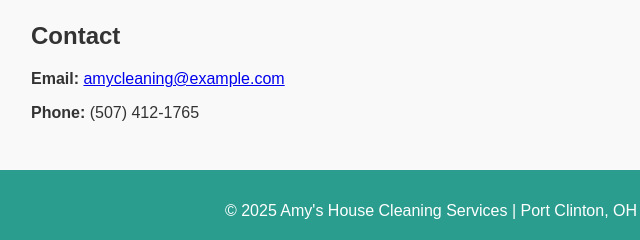
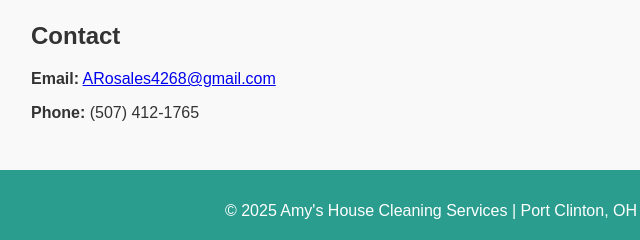
Before and after one commit to Scala1978/Amy-s-House-Cleaning-Services, a plain HTML site: page index.html in a window 1280 px wide. Shown: the part 913-1153 px from the top of the page, 209-849 px from the left. Drawn offline with Linux system fonts and the light colour scheme.

Commit message:
Update index.html

```diff
--- a/index.html
+++ b/index.html
@@ -95,7 +95,7 @@
 
   <section id="contact">
     <h2>Contact</h2>
-    <p><strong>Email:</strong> <a href="ARosales4268@gmail.com">amycleaning@example.com</a></p>
+    <p><strong>Email:</strong> <a href="ARosales4268@gmail.com">ARosales4268@gmail.com</a></p>
     <p><strong>Phone:</strong> (507) 412-1765</p>
 
   </section>
```
